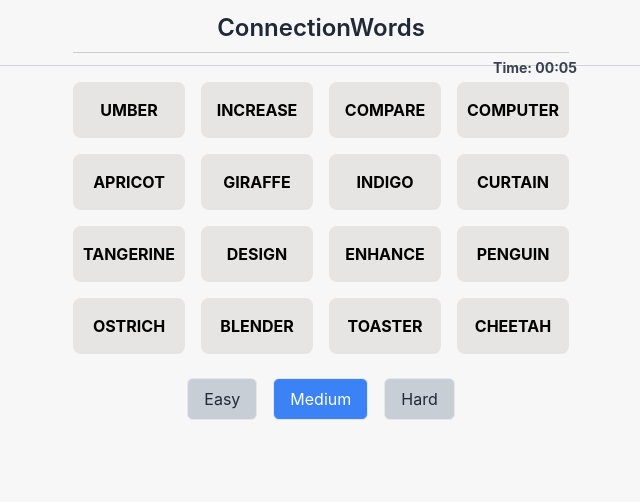
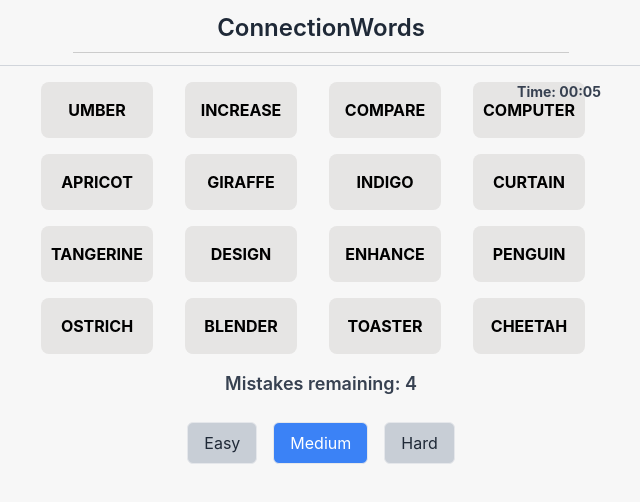
Before and after one commit to Heminyildiz/ConnectionWords, a React (Create React App) app: page / in a window 1280 px wide. Shown: the top 502 px of the page, without its empty margins (319-959 px from the left). Built offline with nearby package versions, Linux system fonts and the light colour scheme.

Commit message:
Update App.jsx

```diff
--- a/src/App.jsx
+++ b/src/App.jsx
@@ -44,7 +44,7 @@ const App = () => {
       .catch(err => console.error("JSON yüklenirken hata:", err));
   }, []);
 
-  // Kelime havuzu yüklendiğinde veya zorluk değiştiğinde yeni oyunu başlat
+  // Kelime havuzu yüklendikten veya zorluk değiştiğinde yeni oyunu başlat
   useEffect(() => {
     if (allWordPool) {
       startNewGame();
@@ -100,12 +100,11 @@ const App = () => {
     setTime(0);
   };
 
-  // Girişte tıklanmayı toggle et (seçili ise seçimi geri al)
+  // Tıklama toggle'ı: Eğer kutu zaten seçiliyse, seçimi geri al; değilse ekle.
   const handleWordClick = (word) => {
     if (gameStatus !== "playing" || word.solved) return;
 
     if (selectedWordIds.includes(word.id)) {
-      // Zaten seçiliyse, seçimi geri al
       setSelectedWordIds(selectedWordIds.filter(id => id !== word.id));
       return;
     }
@@ -166,10 +165,10 @@ const App = () => {
         gameStatus={gameStatus}
       />
       <div className="p-4 flex flex-col items-center">
-        {/* Grid containeryu sabit genişlikte ve relative yapıyoruz */}
-        <div className="w-[31rem] relative">
-          {/* Zaman sayacı, gridin sağ üst kutusunun üzerine konumlandırıldı */}
-          <div className="absolute top-0 right-0 mt-[-1.5rem] mr-[-0.5rem] text-gray-700 text-sm font-bold">
+        {/* Grid container: genişlik 35rem */}
+        <div className="w-[35rem] relative">
+          {/* Zaman sayacı: container sağ üst köşesine hizalanıyor */}
+          <div className="absolute top-0 right-0 text-gray-700 text-sm font-bold">
             {formatTime(time)}
           </div>
           <div className="grid grid-cols-4 gap-4">
@@ -183,6 +182,10 @@ const App = () => {
             ))}
           </div>
         </div>
+        {/* Hata bilgisi */}
+        <div className="mt-4 text-gray-700 text-lg font-semibold">
+          Mistakes remaining: {errorLimit - errorCount}
+        </div>
         <div className="mt-6">
           <DifficultySelector
             currentDifficulty={difficulty}
```
